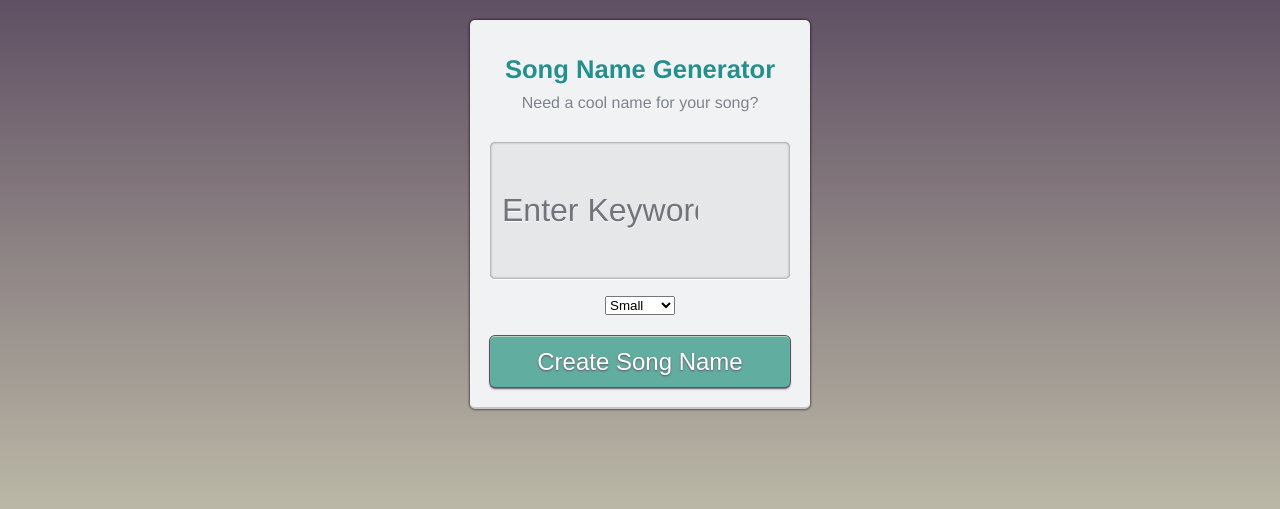
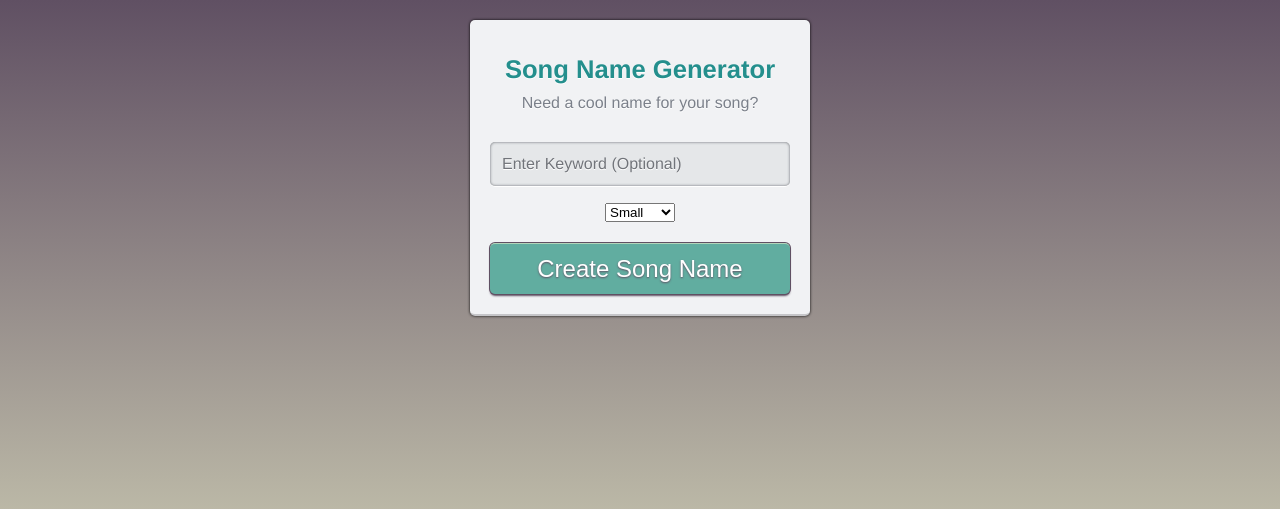
Before and after one commit to pgraci/song-name-generator, a PHP site: page / in a window 1280 px wide. Shown: the top 509 px of the page. Run offline with PHP 8.4, Linux system fonts and the light colour scheme; some libraries are stand-ins or nearby versions.

Commit message:
more cleaning

```diff
--- a/css/song-name-generator.css
+++ b/css/song-name-generator.css
@@ -57,8 +57,8 @@ input{
   width: auto;
   background: transparent;
   border: 0;
-  font-size: 2em;
-  line-height: 3.6em;
+  font-size: 1em;
+  line-height: 1.4em;
   box-sizing: border-box;
   color: #71747A;
   font-family:'Helvetica Neue';
```
